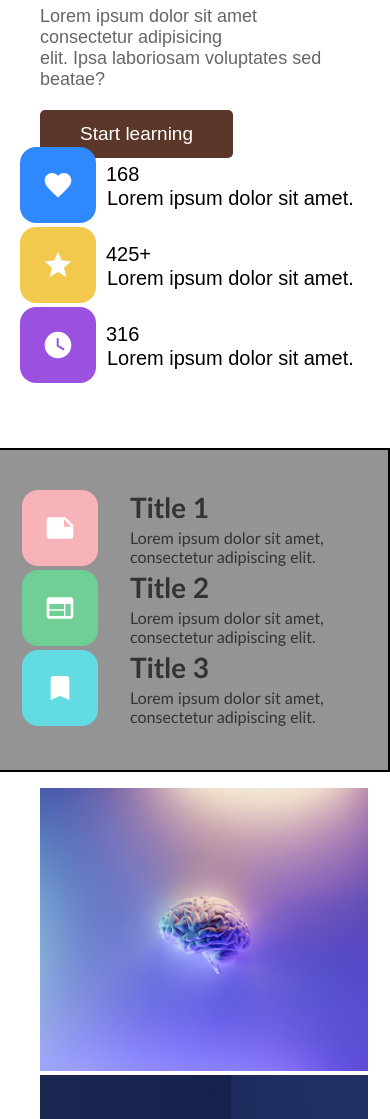
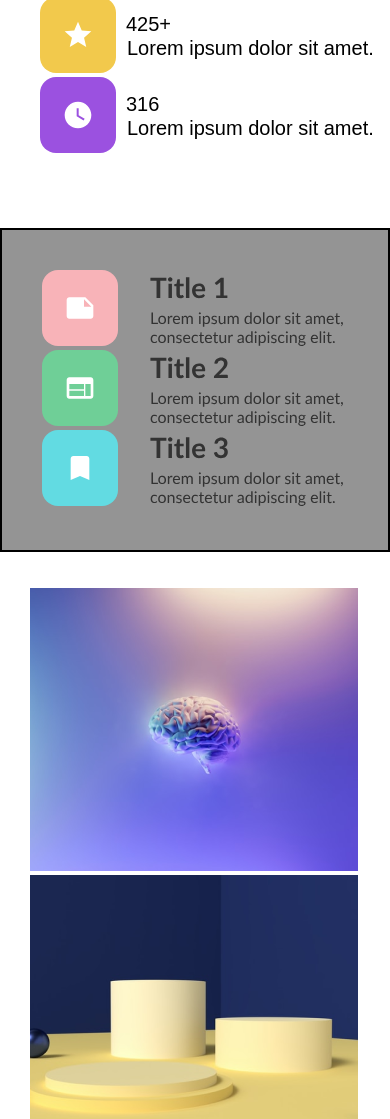
Before and after one commit to Ilyosbek519/www, a plain HTML site: page index.html in a window 390 px wide. Shown: the part 352-1471 px from the top of the page. Drawn offline with Linux system fonts and the light colour scheme.

Commit message:
first commit

```diff
--- a/src/css/style.css
+++ b/src/css/style.css
@@ -107,7 +107,78 @@ color: #5a3729;
     top: 650px;
     left: 40px;
 }
-@media (max-width: 450px) {
+@media (max-width: 880px) {
+    .hero-content h1{
+       font-size: 60px;
+    }
+    .hero-content p{
+       font-size: 30px;
+       width: 550px;
+    }
+    .stats{
+        left: 0px;
+        top: 430px;
+    }
+    .stats-2{
+        top: 700px;
+        left: 0px;
+    }
+    .cards{
+        top: 990px;
+    }
+    .card-3{
+        position: absolute;
+        top: 350px;
+    }
+    .card-4{
+        position: absolute;
+        top: 350px;
+        left: 368px;
+    }
+
+}
+@media (max-width: 600px) {
+    .comtainer{
+        max-width: 100%;
+        display: block;
+    }
+    .hero-content h1{
+        font-size: 40px;
+        margin: 0%;
+    }
+    .hero-content p{
+        font-size: 10px;
+        padding: 0px;
+        margin-bottom: 10px;
+    }
+    .stats{
+        top: 250px;
+        left: 0px;
+    }
+    .stats-2{
+        position: absolute;
+        top: 550px;
+        left: 0px;
+    }
+
+    .cards{
+        position: absolute;
+
+        width: 50px;
+        height: auto;
+        display: block;
+        top: 840px;
+    }
+    .card-3{
+        top: 615px;
+    }
+    .card-4{
+        top: 911px;
+        left: 40px;
+    }
+
+}
+@media (max-width: 445px) {
 .container{
 max-width: 100%;
 left: 20px;
@@ -121,8 +192,8 @@ flex-wrap: wrap;}
 }
 .cards{
     position: absolute;
-    top: 1100px;
-    left: -0px;
+    top: 900px;
+    left: -10px;
     height: 30px;
     width: 20px;
     display: block;
@@ -137,13 +208,13 @@ flex-wrap: wrap;}
 .stats{
 position: absolute;
 height: 10px;
-top: 459px;
-left: -20px;
+top: 229px;
+left: -0px;
 }
 .stats-2{
     position: absolute;
-   left:-20px ;
-   top: 800px;
+   left:-0px ;
+   top: 580px;
    border: 2px solid black;
    padding-right: 240px;
    background-color: #3d3c3c8c;
```
